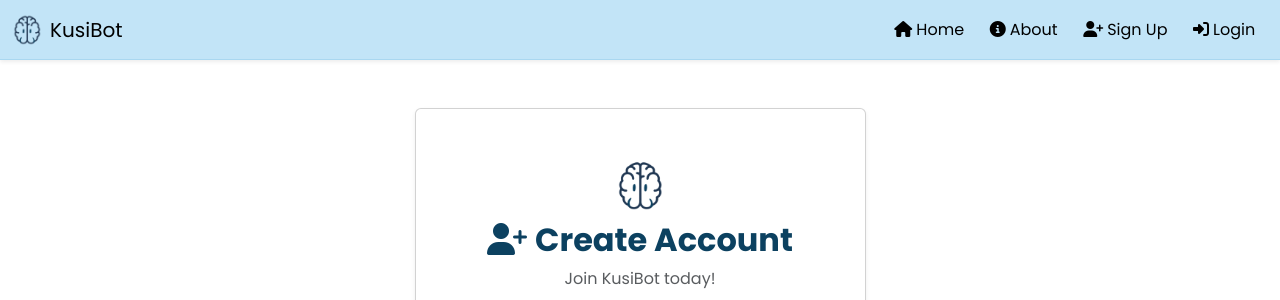
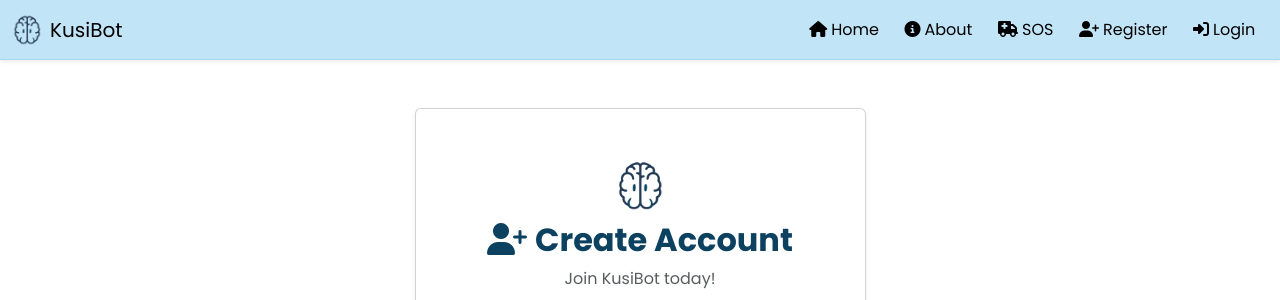
Before and after one commit to didierrc/KusiBot, a Flask app: page /auth/signup in a window 1280 px wide. Shown: the top 300 px of the page. Run offline with Flask 3, Linux system fonts and the light colour scheme; parts of the project's set-up code (start-up, migrations or seed data) failed here and were passed over; some libraries are stand-ins or nearby versions.

Commit message:
Changes on navigation links

```diff
--- a/kusibot/app/templates/base.html
+++ b/kusibot/app/templates/base.html
@@ -38,17 +38,43 @@
                 <!-- Navbar links -->
                 <div class="collapse navbar-collapse" id="navbarNav">
                     <ul class="navbar-nav ms-auto mb-2 mb-lg-0 align-items-lg-center">
+
+                        <li class="nav-item">
+                            <a class="nav-link" href="{{ url_for('main_bp.index') }}">
+                                <i class="fa-solid fa-house me-1"></i>Home
+                            </a>
+                        </li>
+
+                        <li class="nav-item">
+                            <a class="nav-link" href="{{ url_for('main_bp.about') }}">
+                                <i class="fa-solid fa-circle-info me-1"></i>About
+                            </a>
+                        </li>
+
+                        <li class="nav-item">
+                            <a class="nav-link" href="{{ url_for('main_bp.sos') }}">
+                                <i class="fa-solid fa-truck-medical me-1"></i>SOS
+                            </a>
+                        </li>
+
+                        <!-- If user is NOT authenticated: See Register and Login
+                         If user IS authenticated: See Logout + Chat or Dashboard-->
                         {% if current_user.is_authenticated %}
+
+                        {% if current_user.is_professional %}
+                        <li class="nav-item">
+                            <a class="nav-link" href="{{ url_for('professional_bp.dashboard') }}">
+                                <i class="fa-solid fa-table-columns me-1"></i>Dashboard
+                            </a>
+                        </li>
+                        {% else %}
                         <li class="nav-item">
                             <a class="nav-link" href="{{ url_for('chatbot_bp.chatbot') }}">
                                 <i class="fa-solid fa-comments me-1"></i>Chat
                             </a>
                         </li>
-                        <li class="nav-item">
-                            <a class="nav-link" href="{{ url_for('main_bp.about') }}">
-                                <i class="fa-solid fa-circle-info me-1"></i>About
-                            </a>
-                        </li>
+                        {% endif %}
+
                         <li class="nav-item">
                             <a class="nav-link" href="{{ url_for('auth_bp.logout') }}">
                                 <i class="fa-solid fa-right-from-bracket me-1"></i>Logout
@@ -56,18 +82,8 @@
                         </li>
                         {% else %}
                         <li class="nav-item">
-                            <a class="nav-link" href="{{ url_for('main_bp.index') }}">
-                                <i class="fa-solid fa-house me-1"></i>Home
-                            </a>
-                        </li>
-                        <li class="nav-item">
-                            <a class="nav-link" href="{{ url_for('main_bp.about') }}">
-                                <i class="fas fa-circle-info me-1"></i>About
-                            </a>
-                        </li>
-                        <li class="nav-item">
                             <a class="nav-link" href="{{ url_for('auth_bp.signup') }}">
-                                <i class="fa-solid fa-user-plus me-1"></i>Sign Up
+                                <i class="fa-solid fa-user-plus me-1"></i>Register
                             </a>
                         </li>
                         <li class="nav-item">
```
